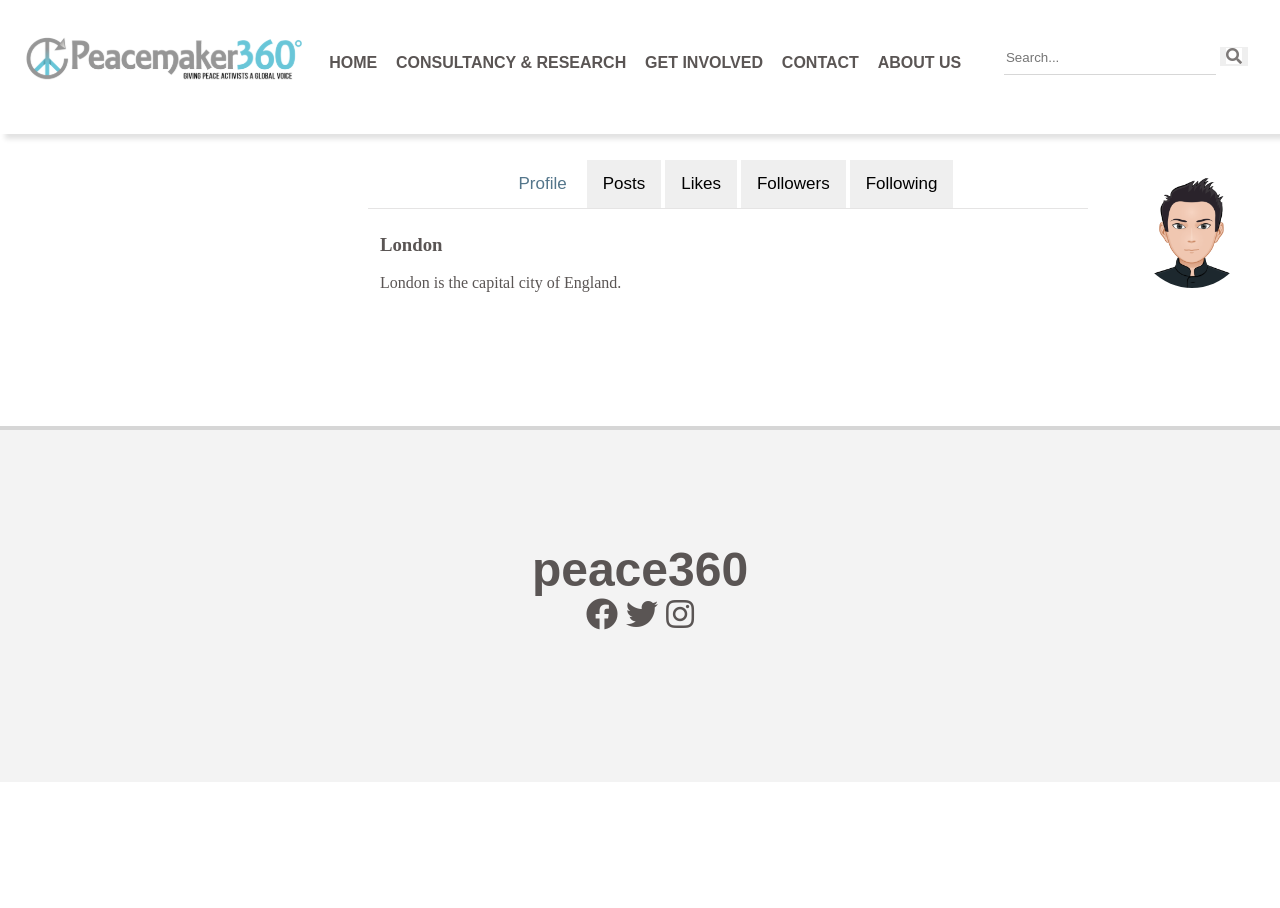
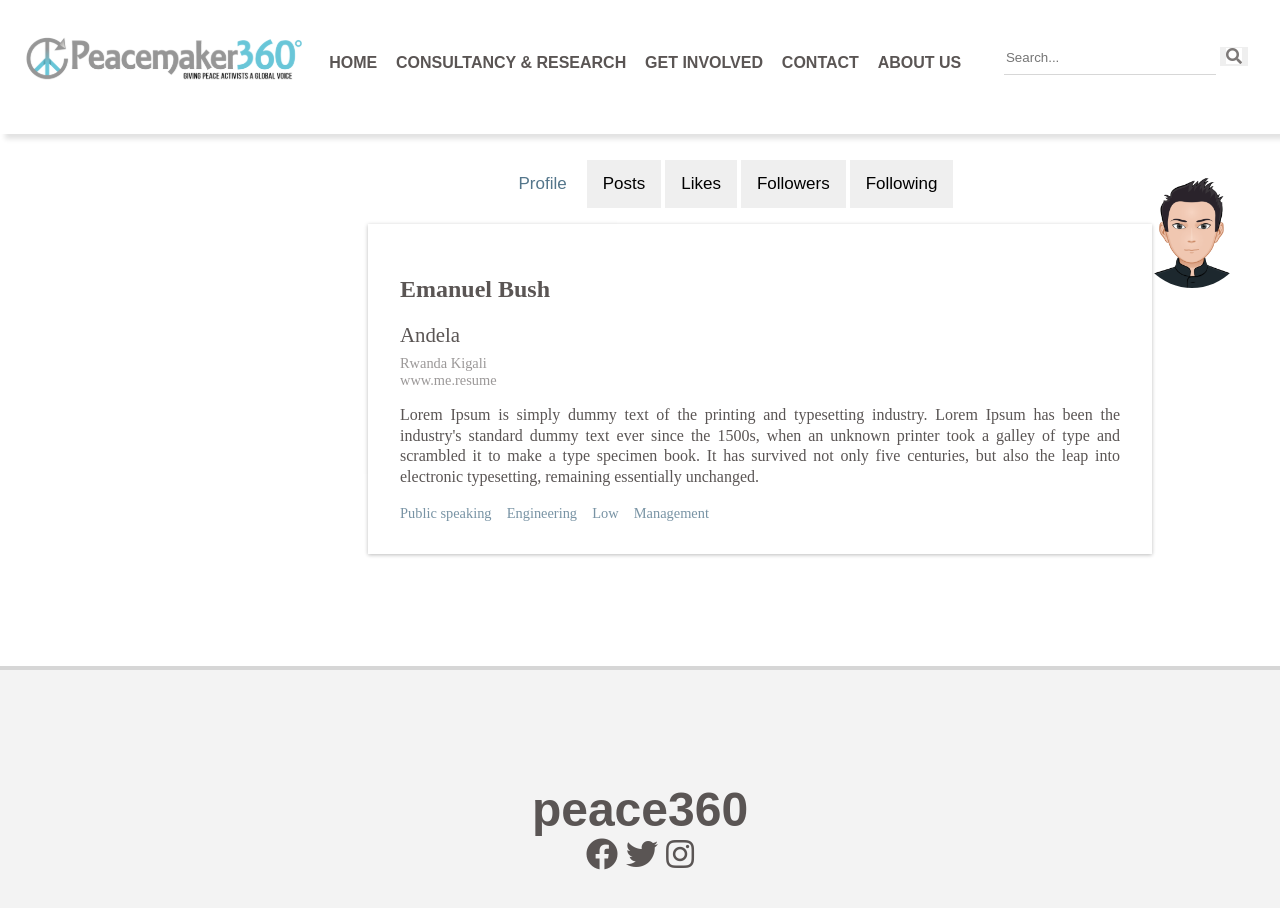
Before and after one commit to Jaman-dedy/peace360_mockups, a plain HTML site: page profile.html in a window 1280 px wide. Both pictures are taken after a click on the button "Profile". Before the commit the page ends 800 px from the top, so only its background shows below. Drawn offline with nearby package versions, Linux system fonts and the light colour scheme.

Commit message:
profile page

```diff
--- a/assets/css/style.css
+++ b/assets/css/style.css
@@ -747,7 +747,6 @@ h1 {
 }
 .tab {
   text-align: center;
-  border-bottom: #5a555428 solid 1px;
 }
 .tab button.active {
   color: #54768b;
@@ -782,3 +781,35 @@ h1 {
   transition: 0.3s;
   font-size: 17px;
 }
+.profile-tab {
+  color: #5a5554;
+  padding: 2rem 2rem;
+  margin-top: 1rem;
+  width: 100%;
+  height: fit-content;
+  box-shadow: 0 1px 4px rgba(0, 0, 0, 0.274);
+}
+.profile-tab span {
+  display: block;
+}
+.profile-location {
+  font-size: 1.3rem;
+  padding-bottom: 0.5rem;
+}
+.profile-details {
+  color: #5a55549a;
+  font-size: 0.9rem;
+}
+.profile-bio {
+  line-height: 1.3;
+  text-align: justify;
+}
+.profile-skills skill {
+  padding-right: 0.7rem;
+  font-size: 0.9rem;
+  color: #54768bc9;
+  cursor: pointer;
+}
+.profile-skills skill:hover {
+  color: #3c525f;
+}
--- a/profile.html
+++ b/profile.html
@@ -47,9 +47,26 @@
                 <button class="tablinks" onclick="openCity(event, 'Following')">Following</button>
             </div>
 
-            <div id="Profile" class="tabcontent">
-                <h3>London</h3>
-                <p>London is the capital city of England.</p>
+            <div id="Profile" class="tabcontent profile-tab">
+                <span>
+                    <h2>Emanuel Bush</h2>
+                </span>
+                <span class="profile-location">Andela</span>
+                <span class="profile-details">Rwanda Kigali</span>
+                <span class="profile-details">www.me.resume</span>
+                <span class="profile-bio">
+                    <p>Lorem Ipsum is simply dummy text of the printing and typesetting industry. Lorem Ipsum has been
+                        the industry's standard dummy text ever since the 1500s, when an unknown printer took a galley
+                        of type and scrambled it to make a type specimen book. It has survived not only five centuries,
+                        but also the leap into electronic typesetting, remaining essentially unchanged.</p>
+                </span>
+                <span class="profile-skills">
+                    <skill>Public speaking</skill>
+                    <skill>Engineering</skill>
+                    <skill>Low</skill>
+                    <skill>Management</skill>
+
+                </span>
             </div>
 
             <div id="Posts" class="tabcontent">
```
